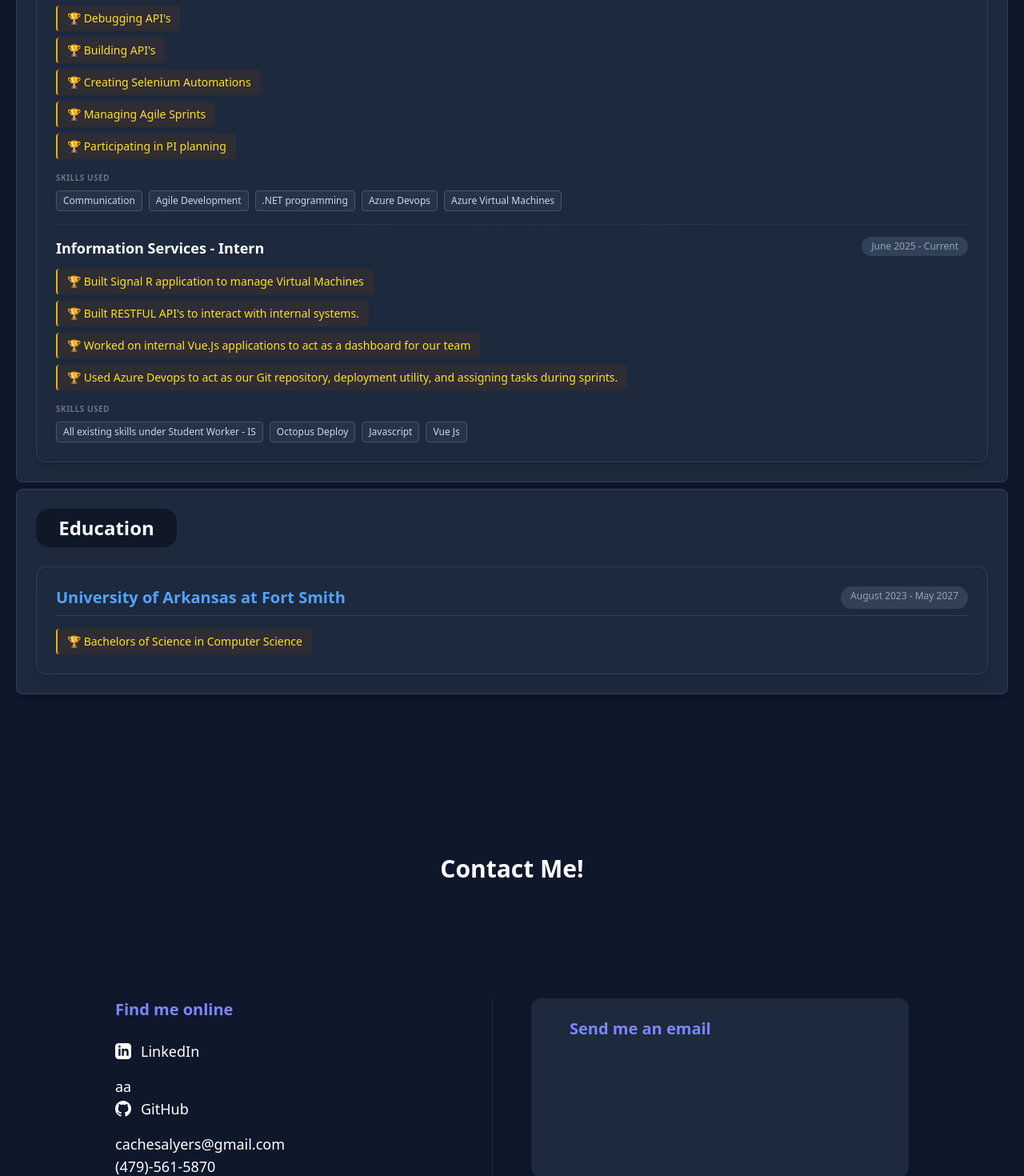
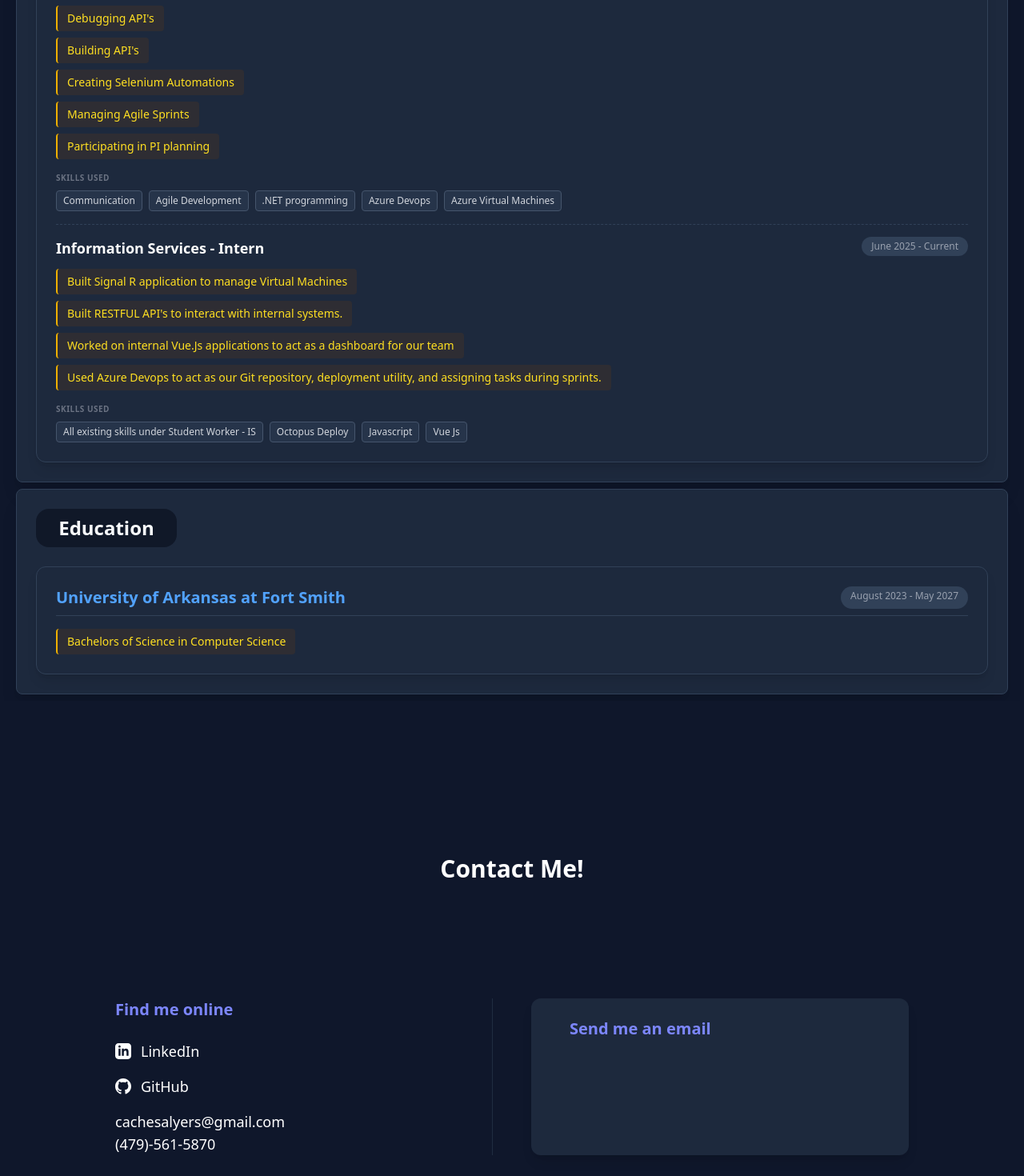
Before and after one commit to Slummybell23/ReactPortfolio, a React (Vite) app: page / in a window 1280 px wide. Shown: the part 3700-5170 px from the top of the page at 80% size. Built offline with nearby package versions, Linux system fonts and the light colour scheme.

Commit message:
Cleaned portfolio.

```diff
--- a/src/components/ContactMe/ContactMe.jsx
+++ b/src/components/ContactMe/ContactMe.jsx
@@ -25,7 +25,7 @@ function ContactMe() {
                             <svg className="w-5 h-5" fill="currentColor" viewBox="0 0 24 24"><path d="M19 0h-14c-2.761 0-5 2.239-5 5v14c0 2.761 2.239 5 5 5h14c2.762 0 5-2.239 5-5v-14c0-2.761-2.238-5-5-5zm-11 19h-3v-11h3v11zm-1.5-12.268c-.966 0-1.75-.79-1.75-1.764s.784-1.764 1.75-1.764 1.75.79 1.75 1.764-.783 1.764-1.75 1.764zm13.5 12.268h-3v-5.604c0-3.368-4-3.113-4 0v5.604h-3v-11h3v1.765c1.396-2.586 7-2.777 7 2.476v6.759z"/></svg>
                             <span>LinkedIn</span>
                         </a>
-aa
+
                         <a
                             href="https://github.com/Slummybell23"
                             target="_blank"
--- a/src/components/Education/Education.jsx
+++ b/src/components/Education/Education.jsx
@@ -16,7 +16,7 @@ function Education() {
                 </div>
 
                 <div className="text-sm text-yellow-300 bg-yellow-900/20 py-1.5 px-3 rounded border-l-2 border-yellow-500 w-fit">
-                    🏆 Bachelors of Science in Computer Science
+                     Bachelors of Science in Computer Science
                 </div>
             </div>
 
--- a/src/components/Projects/Projects.jsx
+++ b/src/components/Projects/Projects.jsx
@@ -6,7 +6,7 @@ import portfolio from "../../assets/portfolio.jpeg";
 function Projects() {
 
     const projects = [
-        {name: "Cache's Workout App", description: "A Full Stack Workout tracker for IOS", image: workoutScreen, gitHub: "https://github.com/Slummybell23/MediaLibraryOptimizer", skills: [
+        {name: "Cache's Workout App", description: "A Full Stack Workout tracker for IOS", image: workoutScreen, gitHub: "https://www.linkedin.com/in/cache-salyers/details/projects/?profileUrn=urn%3Ali%3Afsd_profile%3AACoAADPHYFkB2aCRoBeA6OppslYIssr_98i4NSM", skills: [
             {name: "Postgres"},
             {name: "C#"},
             {name: ".Net 8"},
--- a/src/components/WorkHistory/WorkHistory.jsx
+++ b/src/components/WorkHistory/WorkHistory.jsx
@@ -78,7 +78,7 @@ function WorkHistory() {
                                             <div className="flex flex-col gap-2">
                                                 {role.accolades.map((accolade, i) => (
                                                     <div key={i} className="text-sm text-yellow-300 bg-yellow-900/20 py-1.5 px-3 rounded border-l-2 border-yellow-500 w-fit">
-                                                        🏆 {accolade}
+                                                         {accolade}
                                                     </div>
                                                 ))}
                                             </div>
```
